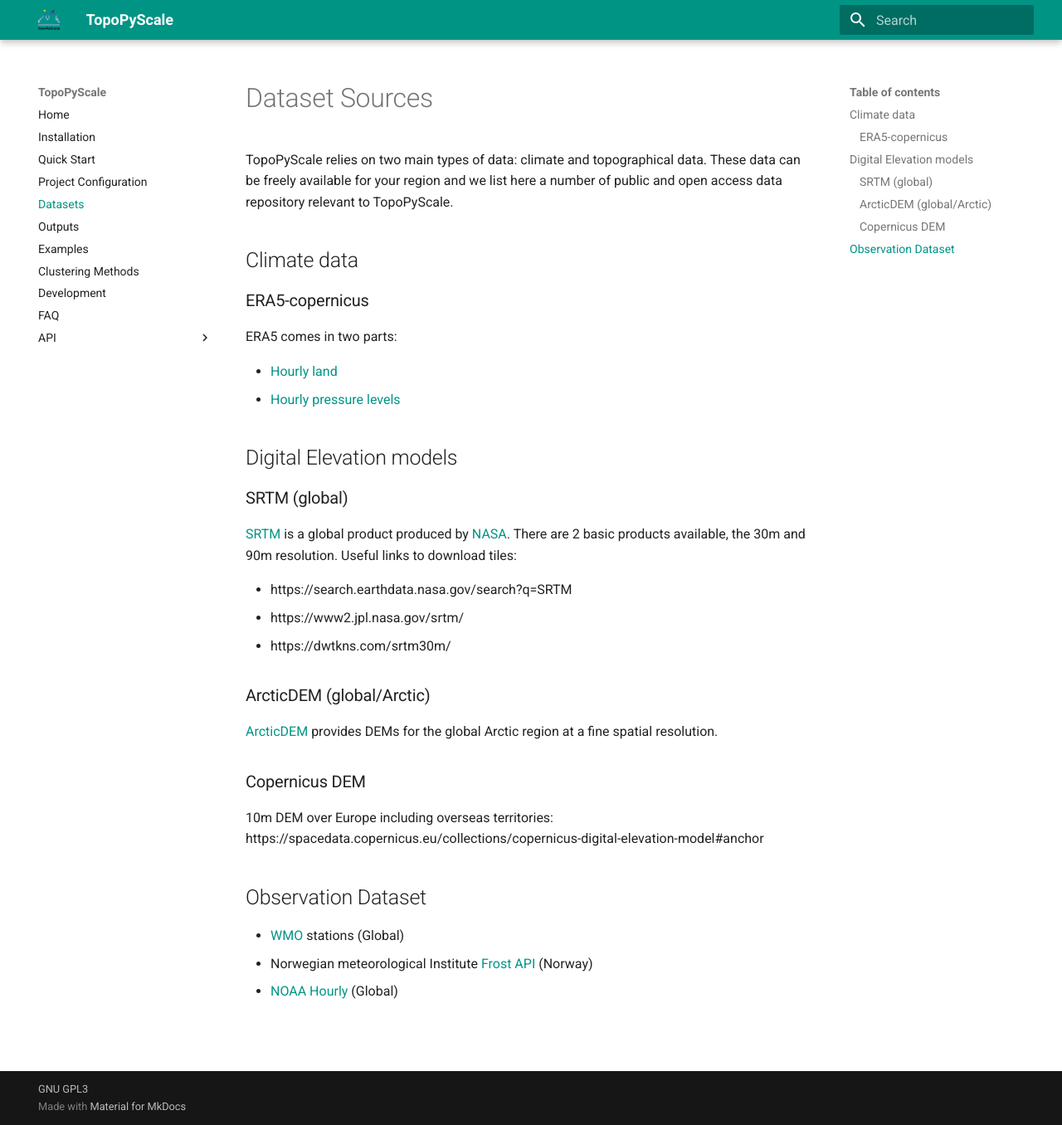
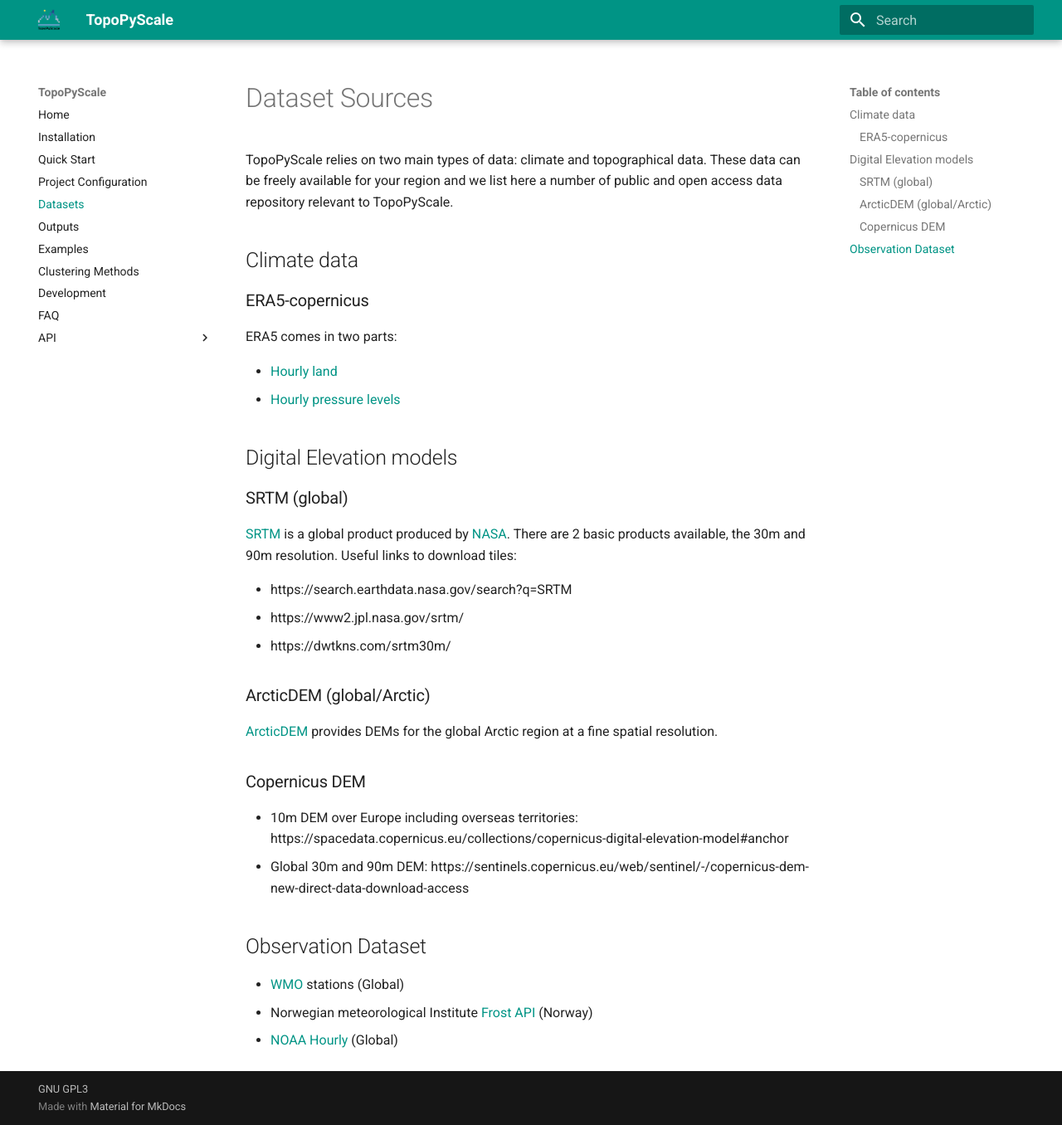
Before and after one commit to ArcticSnow/TopoPyScale_Documentation, an MkDocs documentation site: the page built from docs/04_datasetSources.md, in a window 1280 px wide and 1356 px high. Shown: the whole window at 83% size. Built offline with MkDocs 1.6.1 and Material for MkDocs 9.7.7, drawn with Linux system fonts in a browser that asks for light colours.

Commit message:
Update 04_datasetSources.md

```diff
--- a/docs/04_datasetSources.md
+++ b/docs/04_datasetSources.md
@@ -23,7 +23,8 @@ ERA5 comes in two parts:
 [ArcticDEM](https://www.pgc.umn.edu/data/arcticdem/) provides DEMs for the global Arctic region at a fine spatial resolution.
 
 ### Copernicus DEM
-10m DEM over Europe including overseas territories: https://spacedata.copernicus.eu/collections/copernicus-digital-elevation-model#anchor
+- 10m DEM over Europe including overseas territories: https://spacedata.copernicus.eu/collections/copernicus-digital-elevation-model#anchor
+- Global 30m and 90m DEM: https://sentinels.copernicus.eu/web/sentinel/-/copernicus-dem-new-direct-data-download-access
 
 ## Observation Dataset
 
```
